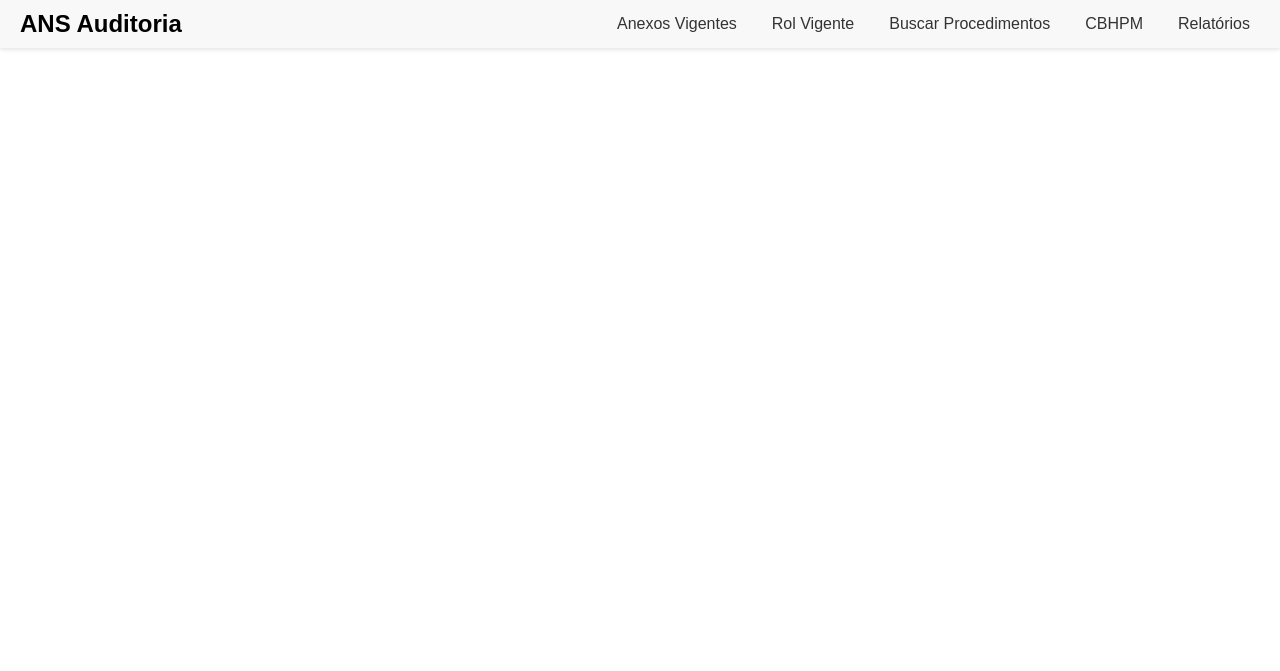
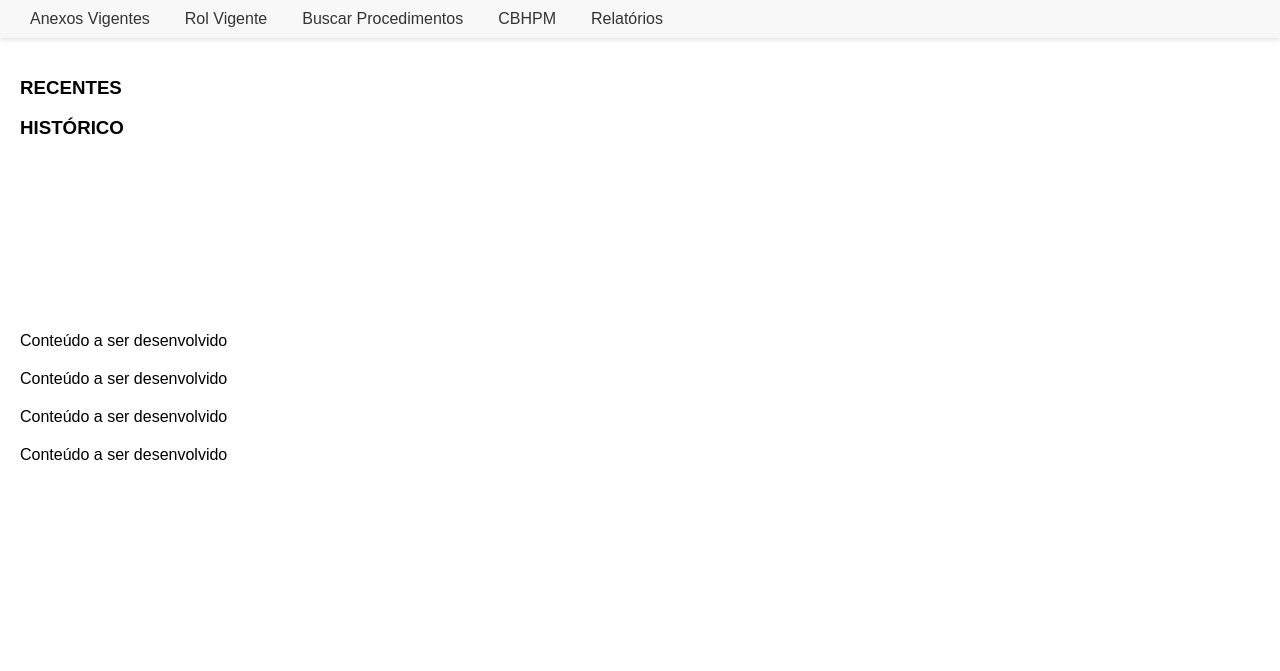
Before and after one commit to thayr0ne/auditoriasite, a plain HTML site: page index.html in a window 1280 px wide. Drawn offline with Linux system fonts and the light colour scheme; no server answers.

Commit message:
Update index.html

```diff
--- a/index.html
+++ b/index.html
@@ -3,12 +3,11 @@
 <head>
     <meta charset="UTF-8">
     <meta name="viewport" content="width=device-width, initial-scale=1.0">
-    <title>ANS Auditoria</title>
+    <title>Auditoria Site</title>
     <link rel="stylesheet" href="styles.css">
 </head>
 <body>
     <header>
-        <h1>ANS Auditoria</h1>
         <nav>
             <ul>
                 <li><a href="#" id="anexosVigentesMenu">Anexos Vigentes</a></li>
@@ -20,31 +19,25 @@
         </nav>
     </header>
     <main>
-        <section id="anexosVigentes" class="content-section active">
-            <div class="left-panel">
-                <div id="latestAnexoIIContainer" class="link-container"></div>
-                <div id="latestRnContainer" class="link-container"></div>
+        <section id="anexosVigentes" class="active">
+            <div class="left-container">
+                <div class="recent">
+                    <h3>RECENTES</h3>
+                    <div id="latestAnexoIIContainer"></div>
+                </div>
+                <div class="history">
+                    <h3>HISTÓRICO</h3>
+                    <div id="latestRnContainer"></div>
+                </div>
             </div>
-            <div class="right-panel">
-                <iframe id="pdfViewer" src="" frameborder="0" width="100%" height="600px"></iframe>
+            <div class="right-container">
+                <iframe id="pdfViewer" style="width:100%; height:100%;" frameborder="0"></iframe>
             </div>
         </section>
-        <section id="rolVigente" class="content-section">
-            <h2>Rol Vigente</h2>
-            <p>Conteúdo a ser desenvolvido</p>
-        </section>
-        <section id="buscarProcedimentos" class="content-section">
-            <h2>Buscar Procedimentos</h2>
-            <p>Conteúdo a ser desenvolvido</p>
-        </section>
-        <section id="cbhpm" class="content-section">
-            <h2>CBHPM</h2>
-            <p>Conteúdo a ser desenvolvido</p>
-        </section>
-        <section id="relatorios" class="content-section">
-            <h2>Relatórios</h2>
-            <p>Conteúdo a ser desenvolvido</p>
-        </section>
+        <section id="rolVigente">Conteúdo a ser desenvolvido</section>
+        <section id="buscarProcedimentos">Conteúdo a ser desenvolvido</section>
+        <section id="cbhpm">Conteúdo a ser desenvolvido</section>
+        <section id="relatorios">Conteúdo a ser desenvolvido</section>
     </main>
     <script src="scripts.js"></script>
 </body>
```
